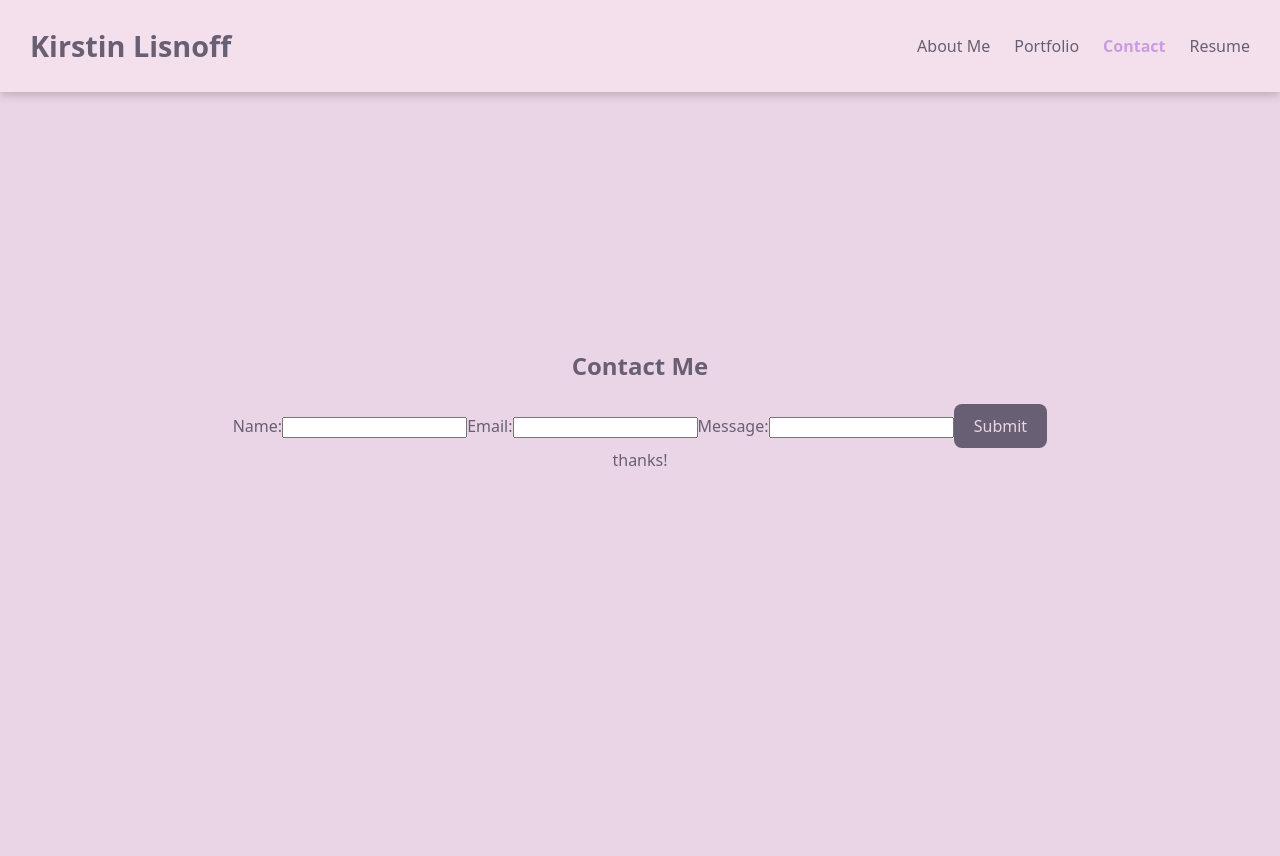
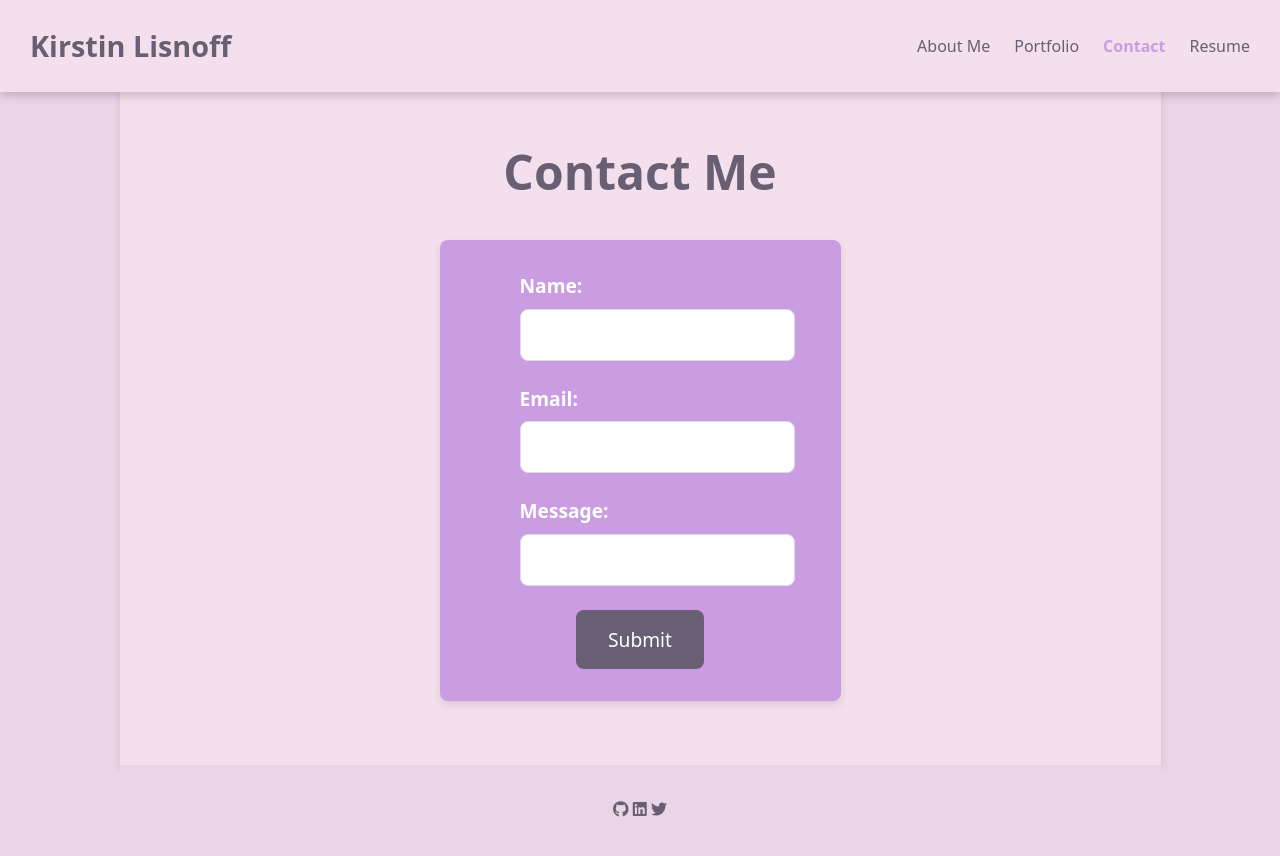
Before and after one commit to kirstinlisnoff/Portfolio-KirstinLisnoff, a React (Vite) app in the folder Unsolved/New-Project/: page /contact in a window 1280 px wide. Shown: the top 856 px of the page. Before the commit the page ends 800 px from the top, so only its background shows below. Built offline with nearby package versions, Linux system fonts and the light colour scheme.

Commit message:
created contact page, more styling

```diff
--- a/Unsolved/New-Project/package.json
+++ b/Unsolved/New-Project/package.json
@@ -11,6 +11,7 @@
     "preview": "vite preview"
   },
   "dependencies": {
+    "@fortawesome/fontawesome-free": "^6.7.2",
     "react": "^19.0.0",
     "react-dom": "^19.0.0",
     "react-router-dom": "^7.4.0"
--- a/Unsolved/New-Project/src/components/footer.css
+++ b/Unsolved/New-Project/src/components/footer.css
@@ -7,8 +7,39 @@
 }
 
 .footer {
-    display: flex;
-    justify-content: space-between;
-    align-items: center;
     background-color: var(--grey-purple);
-}
+    color: white;
+    text-align: center;
+    padding: 2rem 0;
+    position: relative;
+    bottom: 0;
+    width: 100%;
+  }
+
+  .social-links {
+    margin-bottom: 1rem;
+  }
+
+  .social-links a {
+    color: white;
+    font-size: 2rem;
+    margin: 0 1rem;
+    text-decoration: none;
+    transition: color 0.3s ease;
+  }
+
+  .social-links a:hover {
+    color:var(--mauve);
+  }
+
+  footer p {
+    font-size: 1rem;
+    margin-top: 1rem;
+  }
+
+  /* Responsive Styling */
+  @media (max-width: 768px) {
+    .social-links a {
+      font-size: 1.5rem;
+    }
+  }
--- a/Unsolved/New-Project/src/components/footer.jsx
+++ b/Unsolved/New-Project/src/components/footer.jsx
@@ -1,7 +1,21 @@
+
+import "./footer.css"
 
 function Footer() {
     return(
-        <footer>thanks!</footer>
+        <footer className="footer">
+        <div className ="socials">
+            <a href="https://github.com/kirstinlisnoff"target="_blank" rel="noopener noreferrer">
+            <i className="fab fa-github"></i> {/* Font Awesome GitHub Icon */}
+            </a>
+            <a href="https://www.linkedin.com" target="_blank" rel="noopener noreferrer">
+          <i className="fab fa-linkedin"></i> {/* Font Awesome LinkedIn Icon */}
+        </a>
+        <a href="https://twitter.com" target="_blank" rel="noopener noreferrer">
+          <i className="fab fa-twitter"></i> {/* Font Awesome Twitter Icon */}
+        </a>
+        </div>
+        </footer>
     )
 }
 
--- a/Unsolved/New-Project/src/components/project.jsx
+++ b/Unsolved/New-Project/src/components/project.jsx
@@ -0,0 +1,20 @@
+import './project.css'
+
+function Project({ title, image, deployedLink, githubLink }) {
+    return (
+      <div className="project">
+        <img src={image} alt={title} className="project-img" />
+        <h3 className="project-title">{title}</h3>
+        <div className="project-links">
+          <a href={deployedLink} target="_blank" rel="noopener noreferrer" className="project-link">
+            View Deployed App
+          </a>
+          <a href={githubLink} target="_blank" rel="noopener noreferrer" className="project-link">
+            View GitHub Repo
+          </a>
+        </div>
+      </div>
+    );
+  }
+
+  export default Project;
--- a/Unsolved/New-Project/src/index.css
+++ b/Unsolved/New-Project/src/index.css
@@ -1,10 +1,14 @@
+
+@import "node_modules/@fortawesome/fontawesome-free/css/all.min.css";
+
+
 :root {
   font-family: system-ui, Avenir, Helvetica, Arial, sans-serif;
   line-height: 1.5;
   font-weight: 400;
 
     --pale-purple: #f3e0ec;
-    --grey-purple: #ead5e6;
+    --grey-purple: #d4b8cf;
     --mauve: #f2befc;
     --wisteria: #ca9ce1;
     --violet: #685f74;
--- a/Unsolved/New-Project/src/pages/about.css
+++ b/Unsolved/New-Project/src/pages/about.css
@@ -1,7 +1,64 @@
+
+/* .about {
+    text-align: left;
+    font-size: 3rem;
+    display: flex;
+    flex-direction: row;
+    justify-content: flex-start;
+    align-items: center;
+    padding: 2rem;
+    min-height: 100vh;
+} */
+
+.about-content {
+    display: flex;
+  flex-direction: row;
+  margin-bottom: 1.5em;
+}
+
+.about h2 {
+    font-size: 3rem;
+    margin-bottom: 1rem;
+    padding: 20px;
+}
+
+.about p {
+    font-size: 2rem;
+    line-height: 1.5;
+    text-align: left;
+}
 
 .about-img {
-    width: 200px;
-    height: 200px;
+    width: 500px;
+    height: auto;
     object-fit: cover;
-    border-radius: 50%;
+    margin-right: 10pc;
 }
+
+
+
+
+@media (max-width: 768px) {
+    .about {
+      flex-direction: column; /* Stack content vertically on small screens */
+      justify-content: center; /* Center vertically */
+      align-items: center; /* Center horizontally */
+      min-height: 100vh; /* Make sure the container takes full height */
+      text-align: center; /* Center text */
+      padding: 2rem;
+    }
+
+    .about-img {
+      width: 150px; /* Make the image smaller on mobile */
+      margin-right: 0; /* Remove right margin */
+      margin-bottom: 1rem; /* Add space between image and text */
+    }
+
+    .about h2 {
+      font-size: 2rem; /* Adjust heading size for mobile */
+    }
+
+    .about p {
+      font-size: 1rem; /* Adjust paragraph size for mobile */
+    }
+  }
--- a/Unsolved/New-Project/src/pages/about.jsx
+++ b/Unsolved/New-Project/src/pages/about.jsx
@@ -1,11 +1,17 @@
-
+import './about.css'
 
 function About() {
     return (
-        <section>
+        <section className="about">
             <h2>About Me</h2>
-            <img src="/avatar.jpg" alt="Kirstin Lisnoff" class="about-img"/>
-            <p>hellooooo</p>
+            <div className="about-content">
+            <img src="/avatar.jpg" alt="Kirstin Lisnoff" className="about-img"/>
+            <p>Hi, I’m Kirstin Lisnoff, a passionate web developer! I enjoy working
+          on frontend technologies, and I’m always learning new tools and
+          frameworks to improve my skills. I’m excited to collaborate on
+          innovative projects and create meaningful web experiences.</p>
+            </div>
+
         </section>
     );
 }
--- a/Unsolved/New-Project/src/pages/contact.css
+++ b/Unsolved/New-Project/src/pages/contact.css
@@ -0,0 +1,92 @@
+/* contact.css */
+:root {
+    --pale-purple: #f3e0ec;
+    --grey-purple: #ead5e6;
+    --mauve: #f2befc;
+    --wisteria: #ca9ce1;
+    --violet: #685f74;
+}
+/* Overall section styling */
+.contact {
+    padding: 4rem 20rem;
+    text-align: center;
+    background-color: var(--pale-purple);
+    box-shadow: 0 4px 8px rgba(0, 0, 0, 0.1);;
+}
+
+/* Heading styling */
+.contact h2 {
+    font-size: 3rem;
+    margin-bottom: 2rem;
+}
+
+/* Form styling */
+.contact-form {
+    max-width: 900px;
+    margin: auto;
+    background-color: var(--wisteria);
+    padding: 2rem 5rem;
+    border-radius: 8px;
+    box-shadow: 0 4px 8px rgba(0, 0, 0, 0.1);
+}
+
+.contact-form .form-content {
+    margin-bottom: 1.5rem;
+    text-align: left;
+}
+
+.contact-form label {
+    font-size: 1.2rem;
+    font-weight: bold;
+    text-align: left;
+    color: white;
+    display: block;
+    margin-bottom: 0.5rem;
+}
+
+.contact-form input,
+.contact-form textarea {
+    width: 100%;
+    padding: 1rem;
+    border: 1px solid #ddd;
+    border-radius: 8px;
+    font-size: 1rem;
+}
+
+.contact-form textarea {
+    resize: vertical;
+    min-height: 150px;
+}
+
+/* Button styling */
+.contact-form button {
+    padding: 1rem 2rem;
+    background-color: var(--violet);
+    color: white;
+    border: none;
+    border-radius: 8px;
+    font-size: 1.2rem;
+    cursor: pointer;
+    transition: background-color 0.3s;
+}
+
+.contact-form button:hover {
+    background-color: var(--mauve);
+}
+
+/* Mobile responsiveness */
+@media (max-width: 768px) {
+    .contact-form {
+        padding: 1.5rem;
+    }
+
+    .contact-form input,
+    .contact-form textarea {
+        font-size: 1rem;
+    }
+
+    .contact-form button {
+        font-size: 1rem;
+        padding: 1rem 1.5rem;
+    }
+}
--- a/Unsolved/New-Project/src/pages/contact.jsx
+++ b/Unsolved/New-Project/src/pages/contact.jsx
@@ -1,16 +1,24 @@
+import "./contact.css"
 
 function Contact() {
     return (
-        <section>
+        <section className="contact">
             <h2>Contact Me</h2>
-            <form>
+            <form className="contact-form">
+                <div className="form-content">
                 <label>Name:</label>
                 <input type="text" required />
+                </div>
+                <div className="form-content">
                 <label>Email:</label>
                 <input type="email" required />
+                </div>
+                <div className="form-content">
                 <label>Message:</label>
                 <input type="text" required />
+                </div>
                 <button type="submit">Submit</button>
+
             </form>
         </section>
     );
--- a/Unsolved/New-Project/src/pages/portfolio.jsx
+++ b/Unsolved/New-Project/src/pages/portfolio.jsx
@@ -1,11 +1,29 @@
+import Project from '../components/project';
 
 function Portfolio() {
-    return (
-        <section>
-            <h2>My Works</h2>
-            <p>Here are some of my projects:</p>
-        </section>
-    );
+  return (
+    <div className="portfolio">
+      <h2>My Portfolio</h2>
+
+      <div className="portfolio-projects">
+        <Project
+          title="Project 1"
+          image="https://via.placeholder.com/400" // Replace with your image link
+          deployedLink="https://your-deployed-app-link.com"
+          githubLink="https://github.com/your-username/project1"
+        />
+
+        <Project
+          title="Project 2"
+          image="https://via.placeholder.com/400" // Replace with your image link
+          deployedLink="https://your-deployed-app-link.com"
+          githubLink="https://github.com/your-username/project2"
+        />
+
+        {/* Add more projects as needed */}
+      </div>
+    </div>
+  );
 }
 
 export default Portfolio;
```
Also changed, not shown: 1 other file (tests, documents, lock files or other folders).
